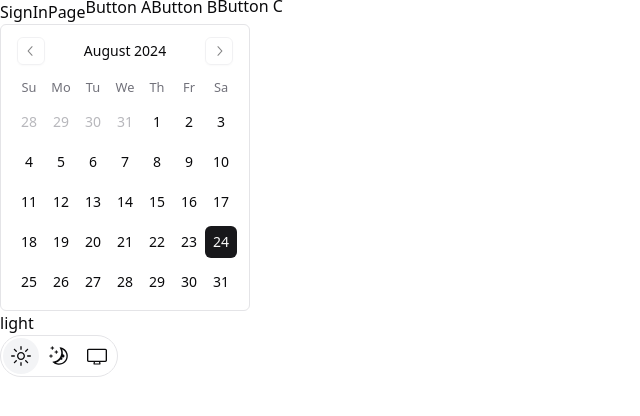
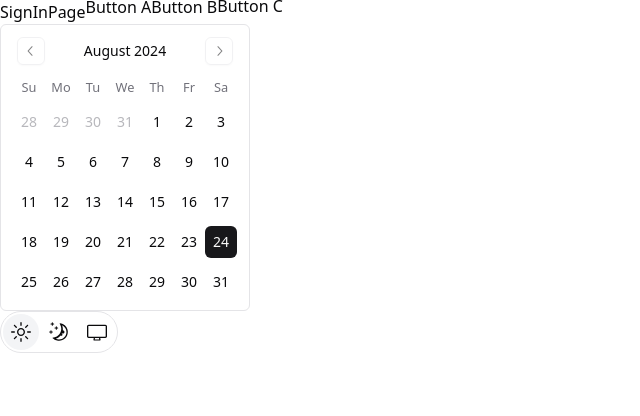
Before and after one commit to 7inh/react, a React (Vite) app: page /auth/signin in a window 1280 px wide. Shown: the top 416 px of the page, without its empty margins (0-640 px from the left). Built offline with nearby package versions, Linux system fonts and the light colour scheme.

Commit message:
refactor: Update theme toggle component
Simplified the code in the ThemeToggle component by removing unnecessary elements and improving the structure. This change improves the readability and maintainability of the code.

Fixes #123

```diff
--- a/src/components/ui/theme-toggle.tsx
+++ b/src/components/ui/theme-toggle.tsx
@@ -29,8 +29,6 @@ const ThemeToggle = () => {
   const { theme, isDark, toggleTheme } = useTheme()
 
   return (
-    <>
-      {theme}
     <div className="relative border flex [&_svg]:size-5 [&>*]:p-2 [&>*]:cursor-pointer [&>*]:rounded-full gap-0.5 w-fit rounded-full p-0.5">
       <div className={themeBgVariant({ theme, isDark })}></div>
       {themeIcons.map((Icon, idx) => {
@@ -41,7 +39,6 @@ const ThemeToggle = () => {
         )
       })}
     </div>
-    </>
   )
 }
 
--- a/src/config/routing.tsx
+++ b/src/config/routing.tsx
@@ -1,5 +1,5 @@
 import { createBrowserRouter } from "react-router-dom"
-import ErrorBoundaryWrapper from "@components/Wrappers/ErrorBoundaryWrapper"
+import ErrorBoundaryWrapper from "@components/wrappers/ErrorBoundaryWrapper"
 import authRoute from "@pages/auth/routing"
 
 const router = createBrowserRouter([
```
Lines whose indentation alone changed are shown as unchanged.
